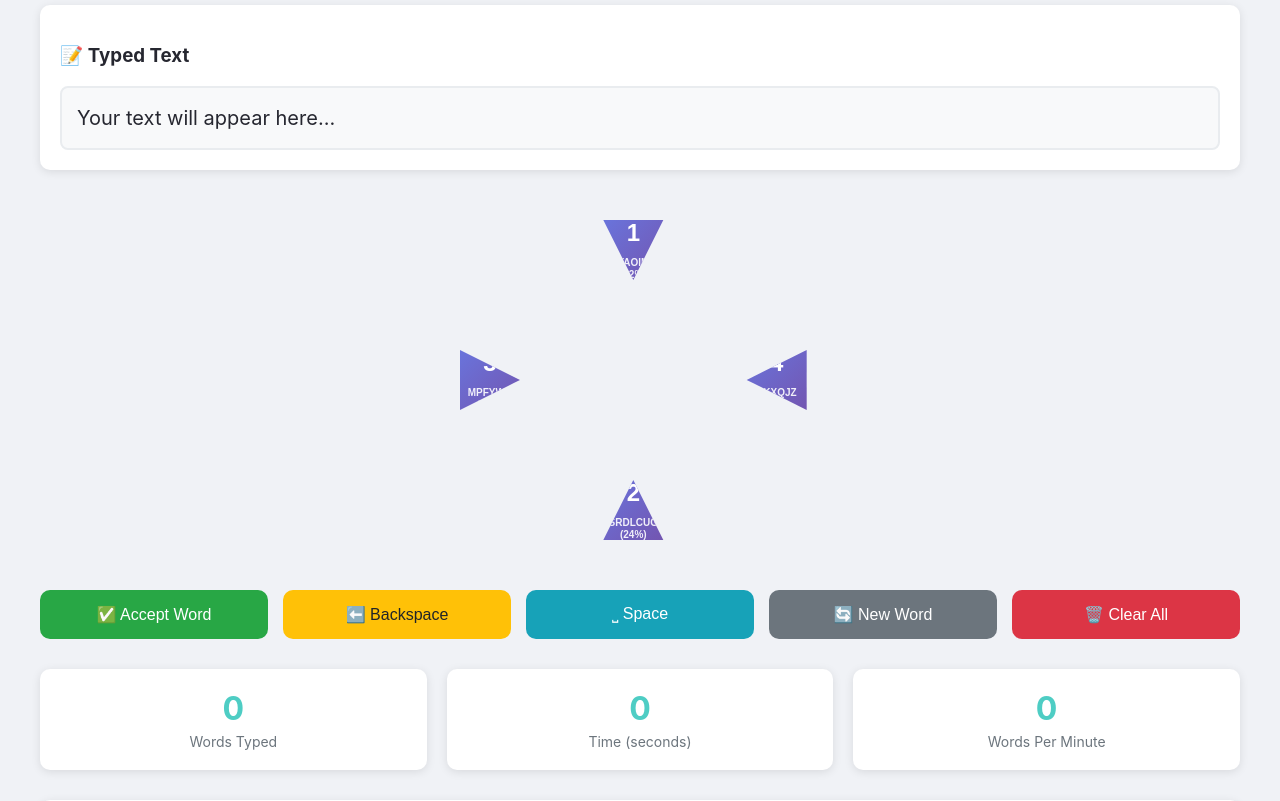
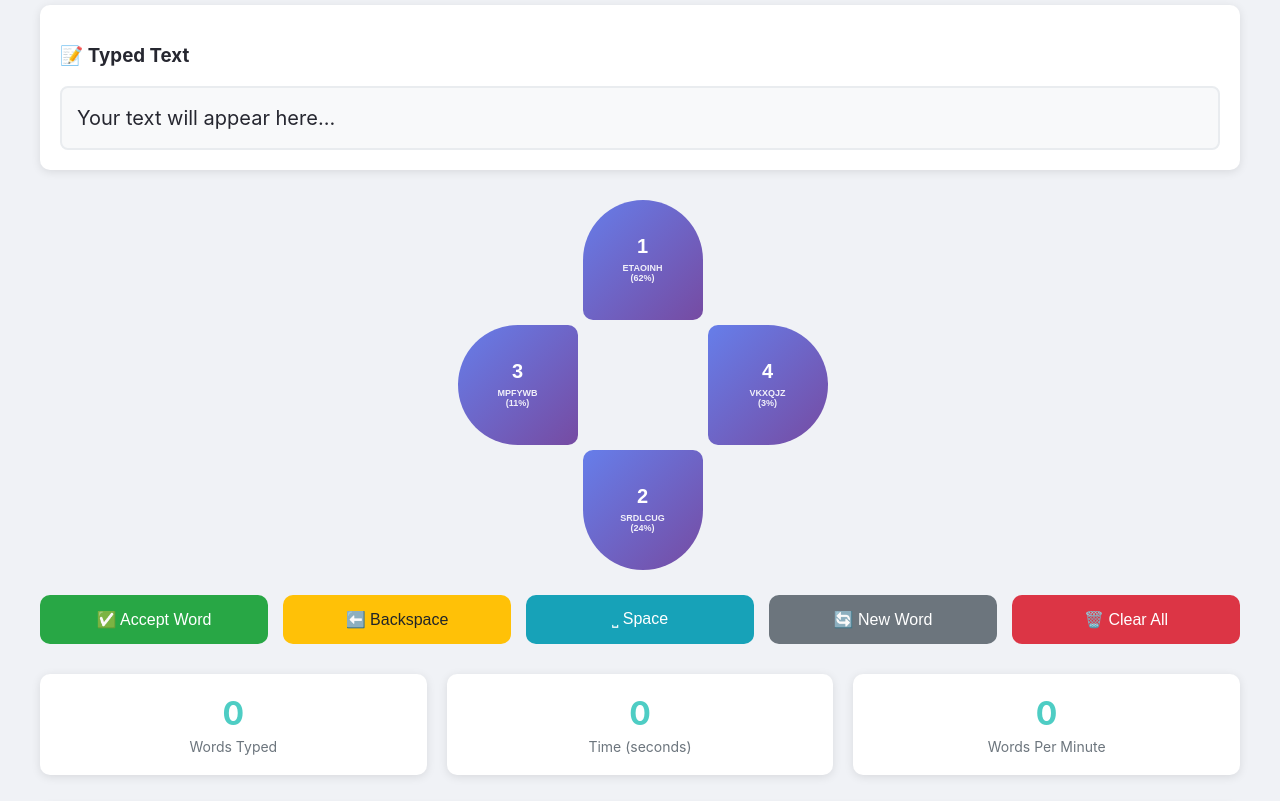
Before and after one commit to jacobsafar/AIKeyboard, a Flask app: page / in a window 1280 px wide. Shown: the part 380-1181 px from the top of the page. Run offline with Flask 3, Linux system fonts and the light colour scheme; data that the repository does not hold is empty.

Commit message:
Make the predictive keyboard look like a four-leaf clover for better UX
Restyles keyboard buttons in index.html to resemble a clover shape using CSS border-radius properties and adjusts sizing.

Replit-Commit-Author: Agent
Replit-Commit-Session-Id: 7c130c31-4256-4650-b4fe-aac9ece66134
Replit-Commit-Screenshot-Url: https://storage.googleapis.com/screenshot-production-us-central1/6be75296-ea90-4192-8eff-f369ab9c8a21/7c130c31-4256-4650-b4fe-aac9ece66134/ZwNCnOv

```diff
--- a/templates/index.html
+++ b/templates/index.html
@@ -123,12 +123,12 @@
 
         .keyboard {
             display: grid;
-            grid-template-columns: 1fr 1fr 1fr;
-            grid-template-rows: 1fr 1fr 1fr;
-            gap: 30px;
+            grid-template-columns: 120px 120px 120px;
+            grid-template-rows: 120px 120px 120px;
+            gap: 5px;
             margin-bottom: 30px;
-            max-width: 400px;
-            max-height: 400px;
+            max-width: 365px;
+            max-height: 365px;
             margin-left: auto;
             margin-right: auto;
             position: relative;
@@ -138,66 +138,66 @@
             background: linear-gradient(135deg, #667eea 0%, #764ba2 100%);
             color: white;
             border: none;
-            padding: 20px;
-            font-size: 12px;
+            padding: 15px;
+            font-size: 11px;
             font-weight: bold;
             cursor: pointer;
             transition: all 0.3s ease;
-            width: 100px;
-            height: 100px;
+            width: 120px;
+            height: 120px;
             display: flex;
             flex-direction: column;
             align-items: center;
             justify-content: center;
             position: relative;
-            border-radius: 15px;
+            border-radius: 60px;
         }
 
         .keyboard-button.up {
             grid-column: 2;
             grid-row: 1;
-            clip-path: polygon(20% 20%, 80% 20%, 50% 80%);
+            border-radius: 60px 60px 10px 10px;
         }
 
         .keyboard-button.down {
             grid-column: 2;
             grid-row: 3;
-            clip-path: polygon(50% 20%, 20% 80%, 80% 80%);
+            border-radius: 10px 10px 60px 60px;
         }
 
         .keyboard-button.left {
             grid-column: 1;
             grid-row: 2;
-            clip-path: polygon(80% 50%, 20% 20%, 20% 80%);
+            border-radius: 60px 10px 10px 60px;
         }
 
         .keyboard-button.right {
             grid-column: 3;
             grid-row: 2;
-            clip-path: polygon(20% 50%, 80% 20%, 80% 80%);
+            border-radius: 10px 60px 60px 10px;
         }
 
         .keyboard-button:hover {
-            transform: scale(1.1);
-            box-shadow: 0 5px 20px rgba(102, 126, 234, 0.6);
-            filter: brightness(1.1);
+            transform: scale(1.05);
+            box-shadow: 0 8px 25px rgba(102, 126, 234, 0.5);
+            filter: brightness(1.15);
         }
 
         .keyboard-button:active {
-            transform: scale(0.95);
-            box-shadow: 0 2px 10px rgba(102, 126, 234, 0.4);
+            transform: scale(0.98);
+            box-shadow: 0 3px 15px rgba(102, 126, 234, 0.3);
         }
 
         .button-number {
-            font-size: 24px;
-            margin-bottom: 5px;
+            font-size: 20px;
+            margin-bottom: 3px;
         }
 
         .button-letters {
-            font-size: 10px;
+            font-size: 9px;
             opacity: 0.9;
-            margin-top: 5px;
-            line-height: 1.2;
+            margin-top: 3px;
+            line-height: 1.1;
             text-align: center;
         }
 
```
Also changed, not shown: attached_assets/Screenshot 2025-07-18 at 9.21.41 PM_1752898904886.png (added).
